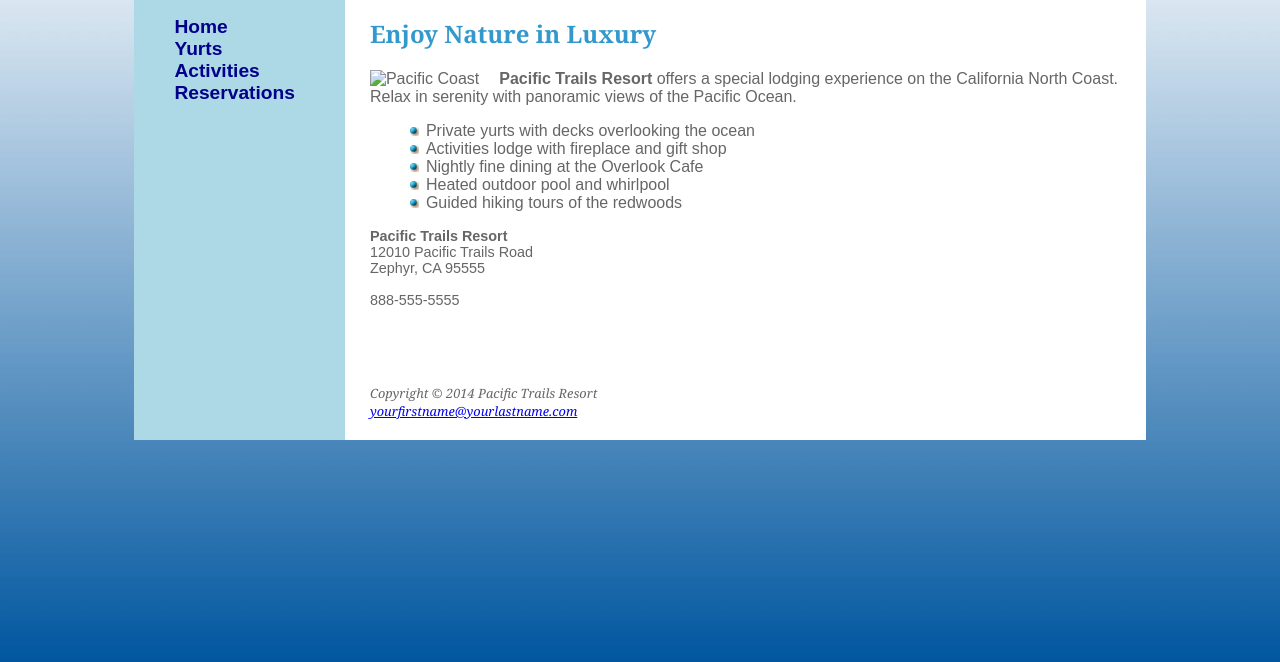
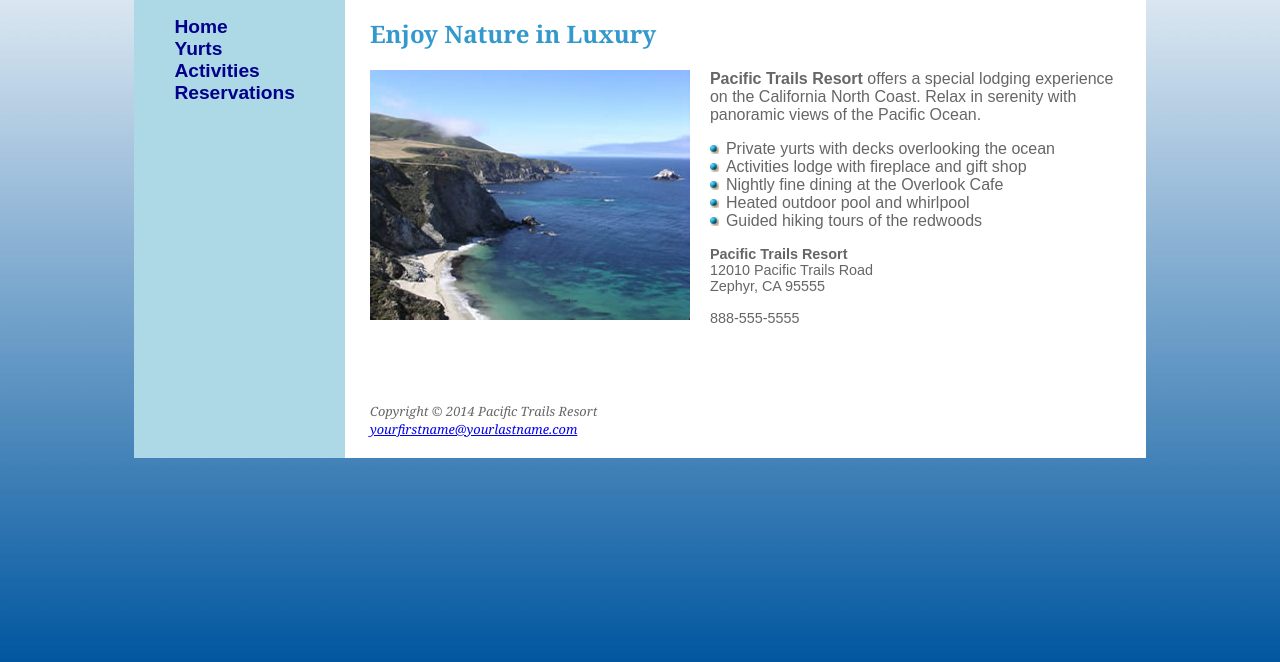
Before and after one commit to ElickC/GUI, a plain HTML site: page hw3.html in a window 1280 px wide. Shown: the part 74-736 px from the top of the page. Drawn offline with Linux system fonts and the light colour scheme.

Commit message:
Changed image file path

```diff
--- a/hw3.html
+++ b/hw3.html
@@ -26,7 +26,7 @@
         </nav>
         <div id="content">
             <h2>Enjoy Nature in Luxury</h2>
-            <img src="coast.jpg" alt="Pacific Coast">
+            <img src="../pics/coast.jpg" alt="Pacific Coast">
             <p><span class="resort">Pacific Trails Resort</span> offers a special lodging experience on the California North Coast. Relax in serenity with panoramic views of the Pacific Ocean.</p>
             <ul>
                 <li>Private yurts with decks overlooking the ocean</li>
```
